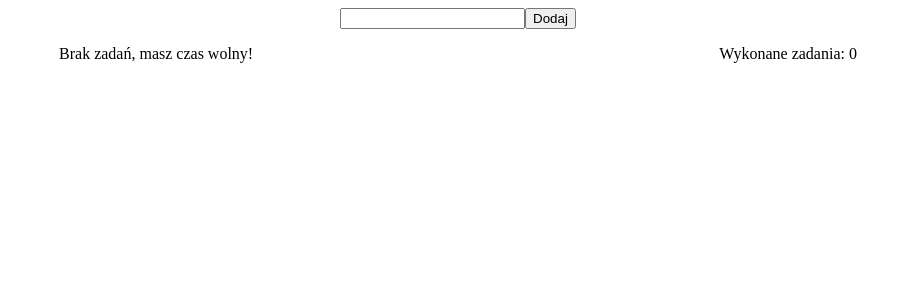
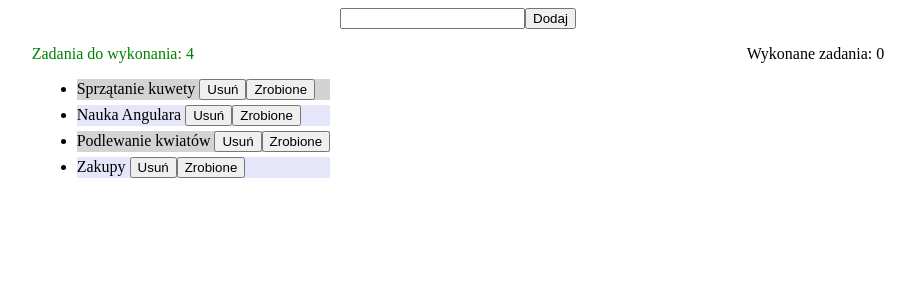
Before and after one commit to Ajmris/todo-angular, an Angular app: page / in a window 1280 px wide. Shown: the top 300 px of the page, without its empty margins (182-1097 px from the left). Built offline with nearby package versions, Linux system fonts and the light colour scheme.

Commit message:
add stylization

```diff
--- a/src/app/app.component.ts
+++ b/src/app/app.component.ts
@@ -1,11 +1,11 @@
-import { Component } from '@angular/core';
+import { Component, OnInit } from '@angular/core';
 
 @Component({
   selector: 'app-root',
   templateUrl: './app.component.html',
   styleUrls: ['./app.component.css']
 })
-export class AppComponent {
+export class AppComponent implements OnInit {
   tasksList: Array<string>=[];
   tasksDone: Array<string>=[];
   // W konstruktorze lub inicjalizacji komponentu
@@ -14,6 +14,9 @@ export class AppComponent {
     if (storedTasks) {
       this.tasksList = JSON.parse(storedTasks);
     }
+  }
+  ngOnInit(): void {
+    this.tasksList=['Sprzątanie kuwety', 'Nauka Angulara', 'Podlewanie kwiatów', 'Zakupy'];
   }
   private updateLocalStorage() {
     localStorage.setItem('tasksList', JSON.stringify(this.tasksList));
--- a/src/app/todo-task/todo-task.component.css
+++ b/src/app/todo-task/todo-task.component.css
@@ -0,0 +1,12 @@
+li{
+    background: lightgray;
+    margin: 5px;
+}
+.odd-li{
+    background: lavender;
+    margin: 5px;
+}
+.last-li{
+    background: pink;
+    margin: 5px;
+}
--- a/src/app/todo-task/todo-task.component.html
+++ b/src/app/todo-task/todo-task.component.html
@@ -1,6 +1,7 @@
 <ng-container *ngIf="tasksList.length>0; else noTask">
+  <p [ngStyle]="{color: getColor()}">Zadania do wykonania: {{tasksList.length}}</p>
     <ul>
-      <li *ngFor="let task of tasksList">
+      <li *ngFor="let task of tasksList; let odd=odd" [ngClass]="{'odd-li': odd, 'last-li':tasksList.length===1}">
         {{task}}
         <button (click)="remove(task)">Usuń</button>
         <button (click)="done(task)">Zrobione</button>
--- a/src/app/todo-task/todo-task.component.ts
+++ b/src/app/todo-task/todo-task.component.ts
@@ -20,4 +20,7 @@ export class TodoTaskComponent implements OnInit{
   done(task: string){
     this.emitDone.emit(task);
   }
+  getColor(): string{
+    return this.tasksList.length >=5?'red':'green';
+  }
 }
```
